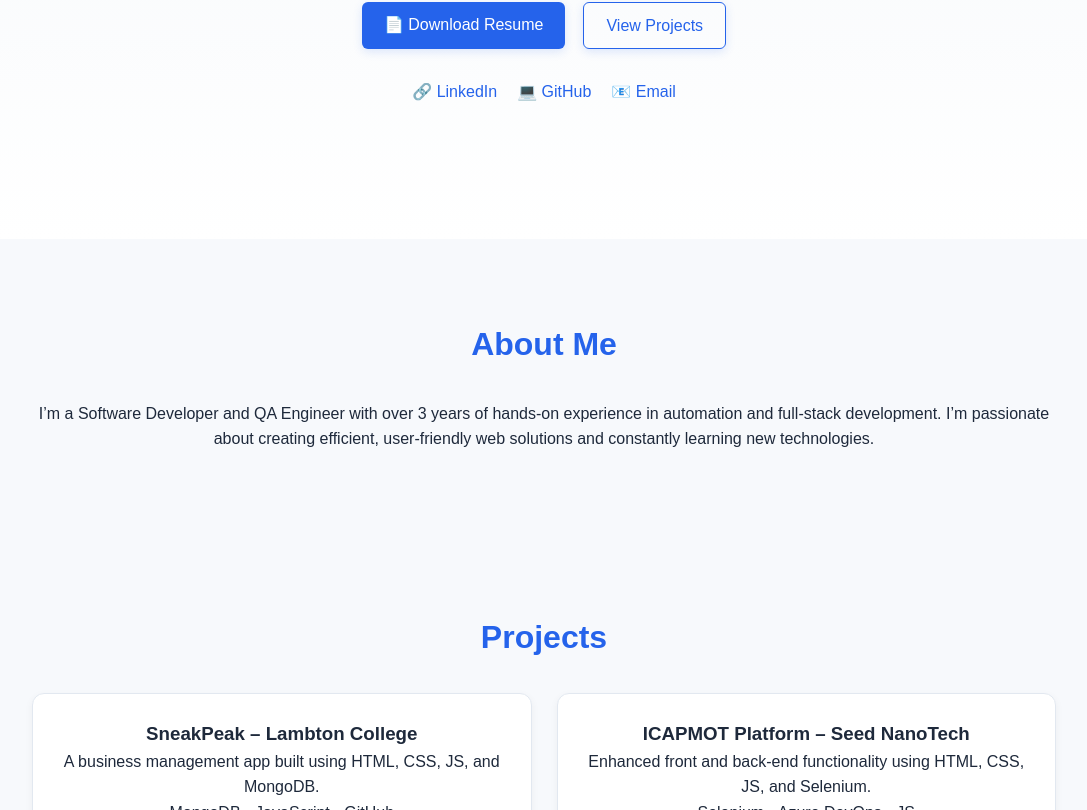
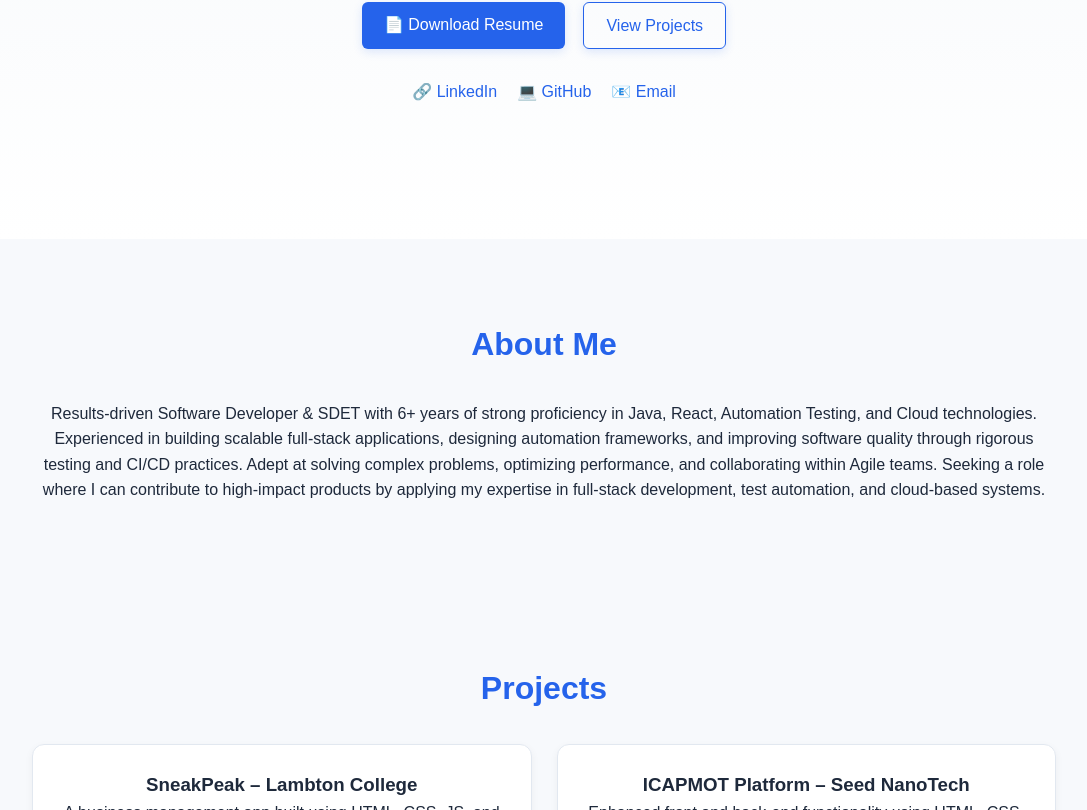
Before and after one commit to pooja02082020/portfolio, a React (Vite) app: page / in a window 1280 px wide. Shown: the part 549-1359 px from the top of the page, without its empty margins (96-1183 px from the left). Built offline with nearby package versions, Linux system fonts and the light colour scheme.

Commit message:
added new resume

```diff
--- a/src/components/About.jsx
+++ b/src/components/About.jsx
@@ -4,9 +4,7 @@ const About = () => (
   <section id="about" className="section">
     <h2>About Me</h2>
     <p>
-      I’m a Software Developer and QA Engineer with over 3 years of hands-on
-      experience in automation and full-stack development. I’m passionate about
-      creating efficient, user-friendly web solutions and constantly learning new technologies.
+      Results-driven Software Developer & SDET with 6+ years of strong proficiency in Java, React, Automation Testing, and Cloud technologies. Experienced in building scalable full-stack applications, designing automation frameworks, and improving software quality through rigorous testing and CI/CD practices. Adept at solving complex problems, optimizing performance, and collaborating within Agile teams. Seeking a role where I can contribute to high-impact products by applying my expertise in full-stack development, test automation, and cloud-based systems.
     </p>
   </section>
 );
```
Also changed, not shown: 1 other file (tests, documents, lock files or other folders).
